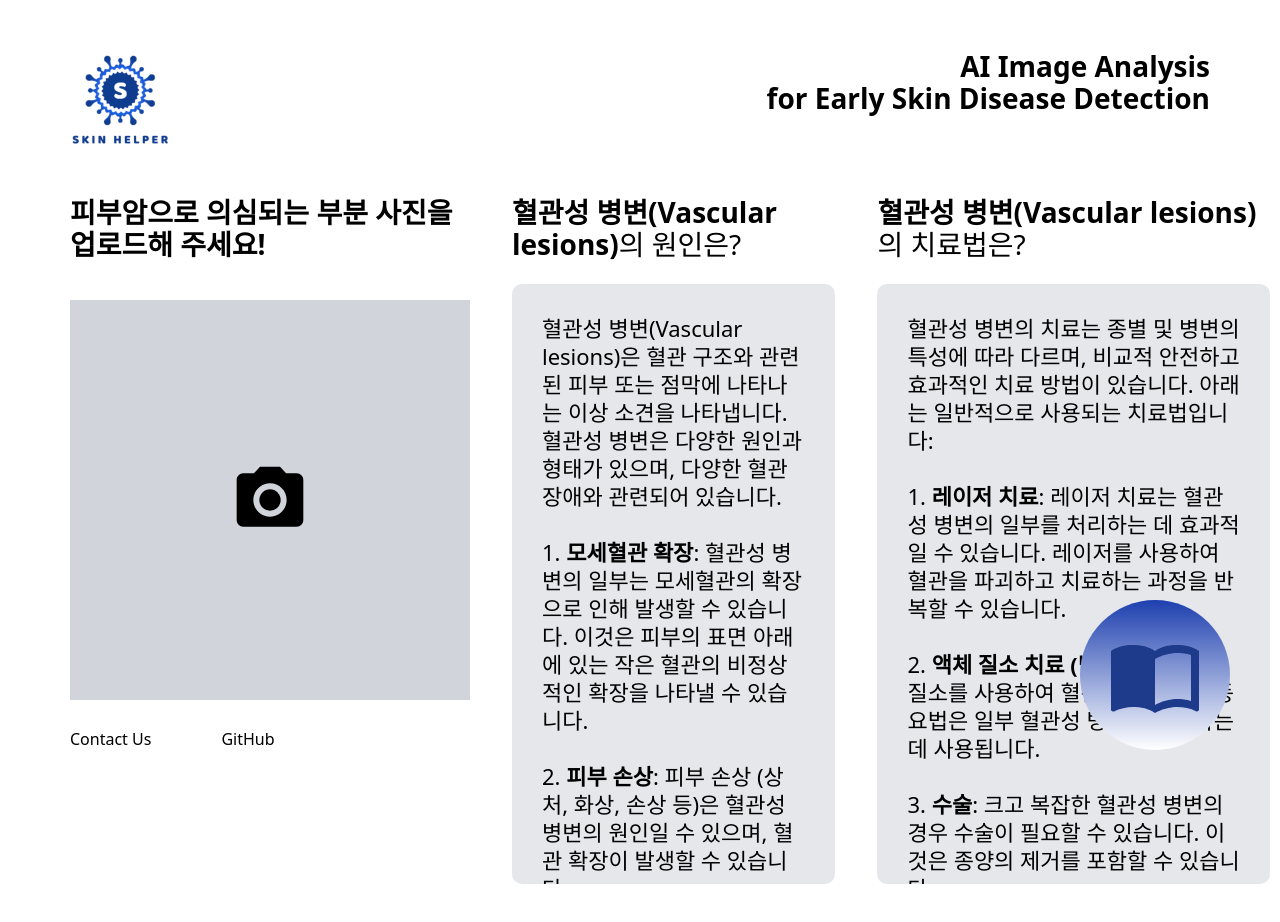
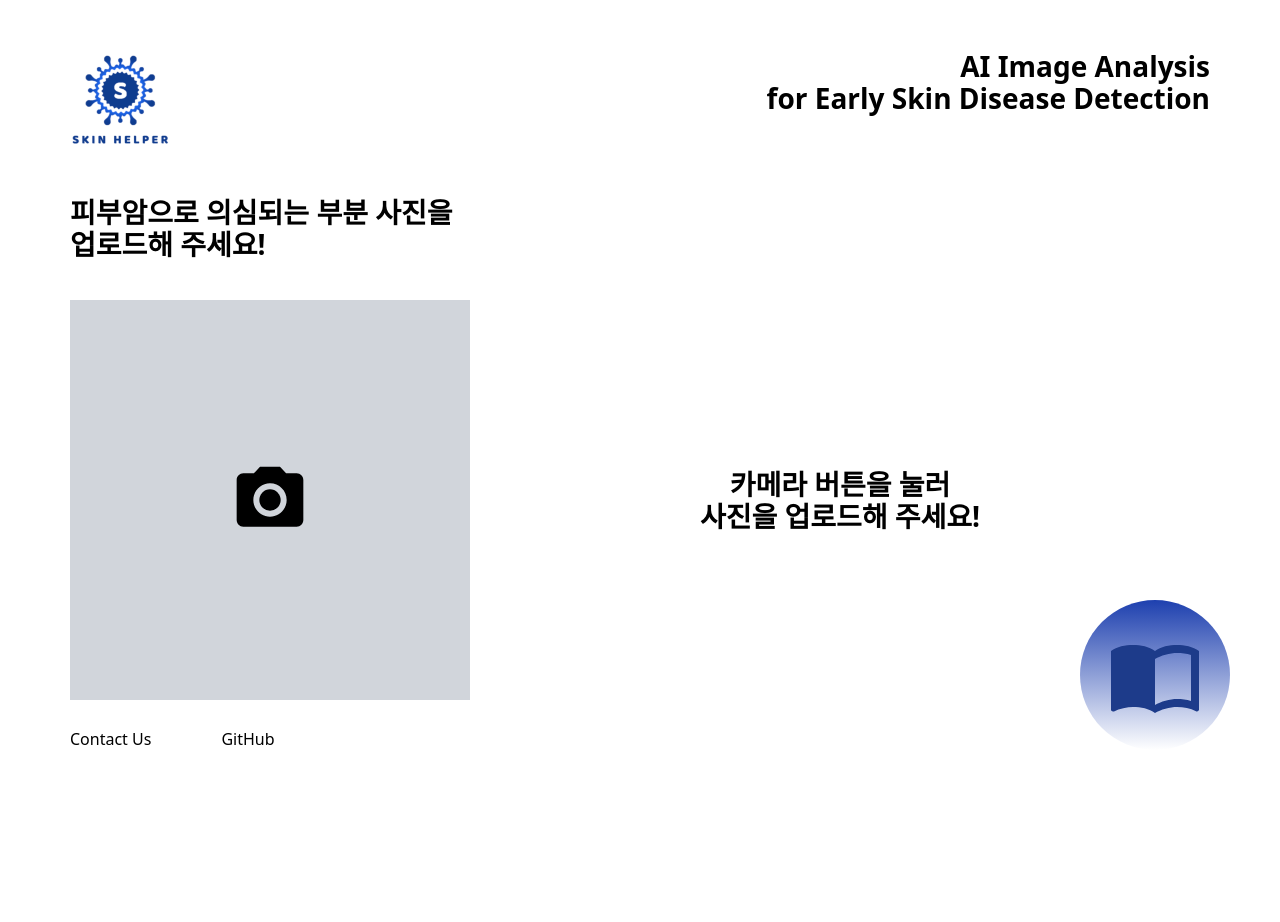
Before and after one commit to 23-DS-SkinHelper/SkinHelper-Front, a React (Vite) app: page / in a window 1280 px wide. Shown: the top 922 px of the page. After the commit the page ends 800 px from the top, so only its background shows below. Built offline with nearby package versions, Linux system fonts and the light colour scheme.

Commit message:
feat: error component ui

```diff
--- a/src/App.tsx
+++ b/src/App.tsx
@@ -6,10 +6,11 @@ import Guide from "./components/atoms/Guide/Guide";
 import Description from "./components/atoms/Description/Description";
 import { useState } from "react";
 import { CANCER_NAME_TABLE } from "./utils/utils";
+// import Error from "./components/atoms/Error/Error";
 
 const App = () => {
   const [result, setResult] = useState(""); // TODO-CNN 모델과 연결
-  const [isUpload, setIsUpload] = useState(true);
+  const [isUpload, setIsUpload] = useState(false);
 
   const label = "vasc";
   const cancerData = CANCER_NAME_TABLE[label];
--- /dev/null
+++ b/src/components/atoms/Error/Error.tsx
@@ -0,0 +1,9 @@
+const Error = () => {
+  return (
+    <div className="w-full h-600 flex justify-center items-center m-50">
+      <div className="font-bold text-60">Error 🗑️</div>
+    </div>
+  );
+};
+
+export default Error;
```
Also changed, not shown: 1 other file (tests, documents, lock files or other folders).
